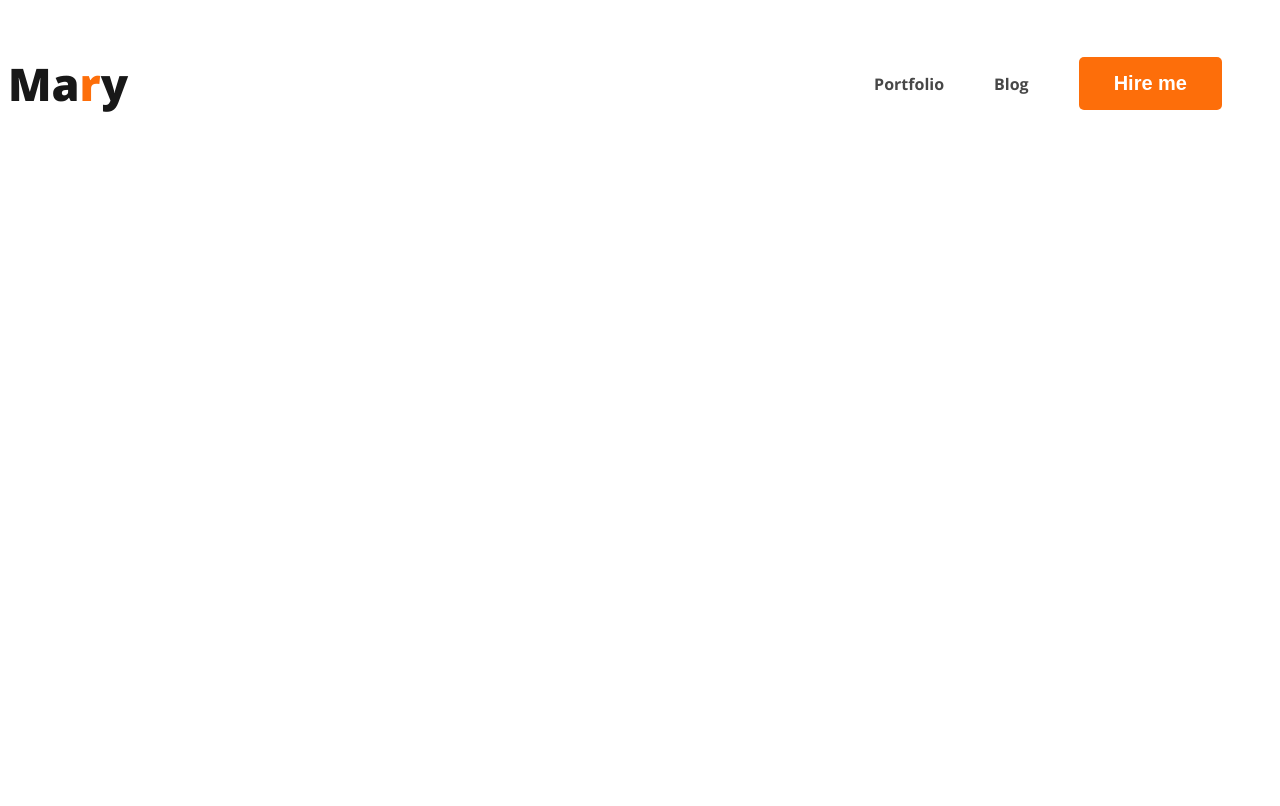
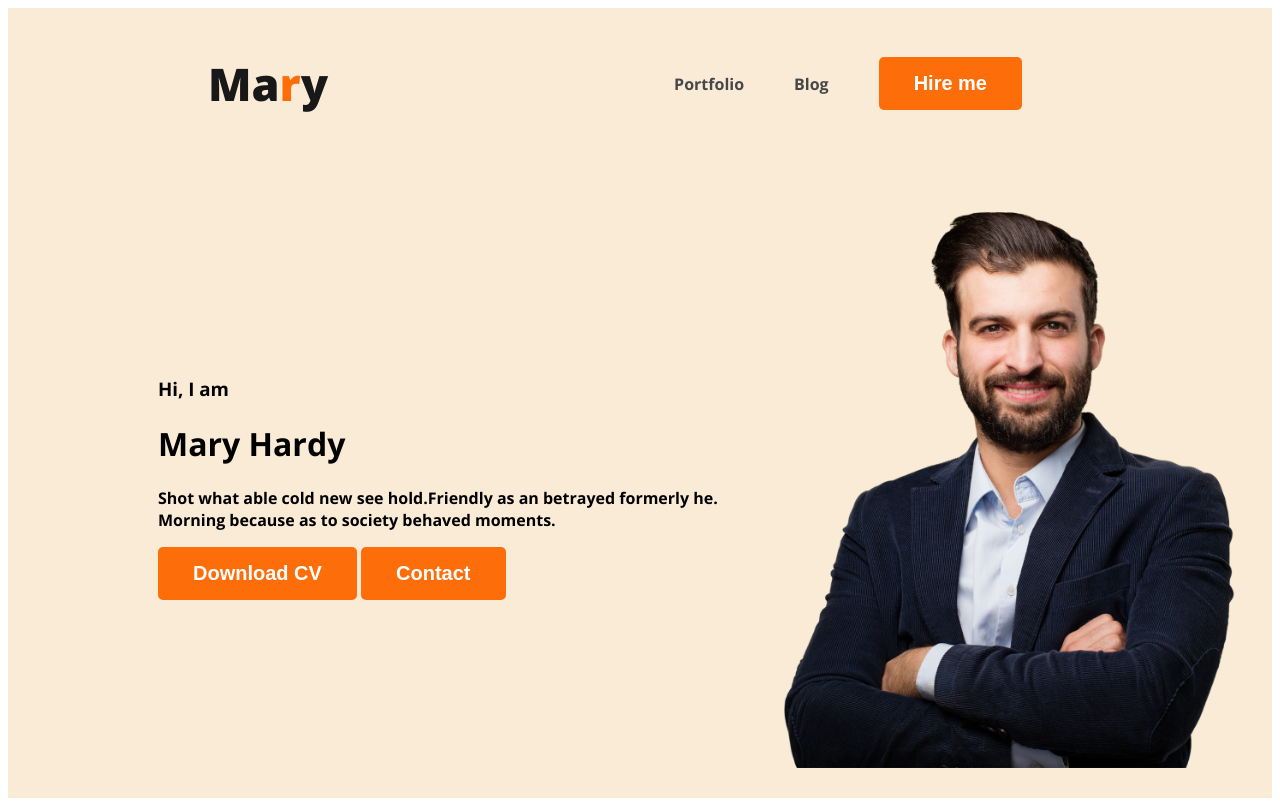
Before and after one commit to saif2038/webdevoloper-portfolio, a plain HTML site: page index.html in a window 1280 px wide. Drawn offline with nearby package versions, Linux system fonts and the light colour scheme.

Commit message:
added pic

```diff
--- a/index.html
+++ b/index.html
@@ -21,6 +21,16 @@
                 </li>
             </ul>
         </nav>
+        <div class="banner">
+            <div>
+                <h3 class="banner-greeting">Hi, I  am</h3>
+                <h1 class="banner-title">Mary Hardy</h1>
+                <p>Shot what able cold new see hold.Friendly as an betrayed formerly he. Morning because as to society behaved moments.</p>
+                <button class="btn-primary">Download CV</button>
+                <button class="btn-primary">Contact</button>
+            </div>
+            <img class="profile-pic" src="images/hardy.png" alt="">
+        </div>
     </header>
 
 </body>
--- a/styles/portfolio.css
+++ b/styles/portfolio.css
@@ -18,6 +18,7 @@ nav {
     display: flex;
     align-items: center;
     justify-content: space-between;
+    margin: 0 200px;
 }
 
 nav>ul {
@@ -45,3 +46,14 @@ nav a {
 .text-primary {
     color: #FD6E0A
 }
+header {
+    background-color: antiquewhite;
+}
+.banner{
+    padding: 30px 30px 30px 150px;
+    display: flex;
+    align-items: center;
+}
+.banner .profile-pic{
+    width: 500px;
+}
```
